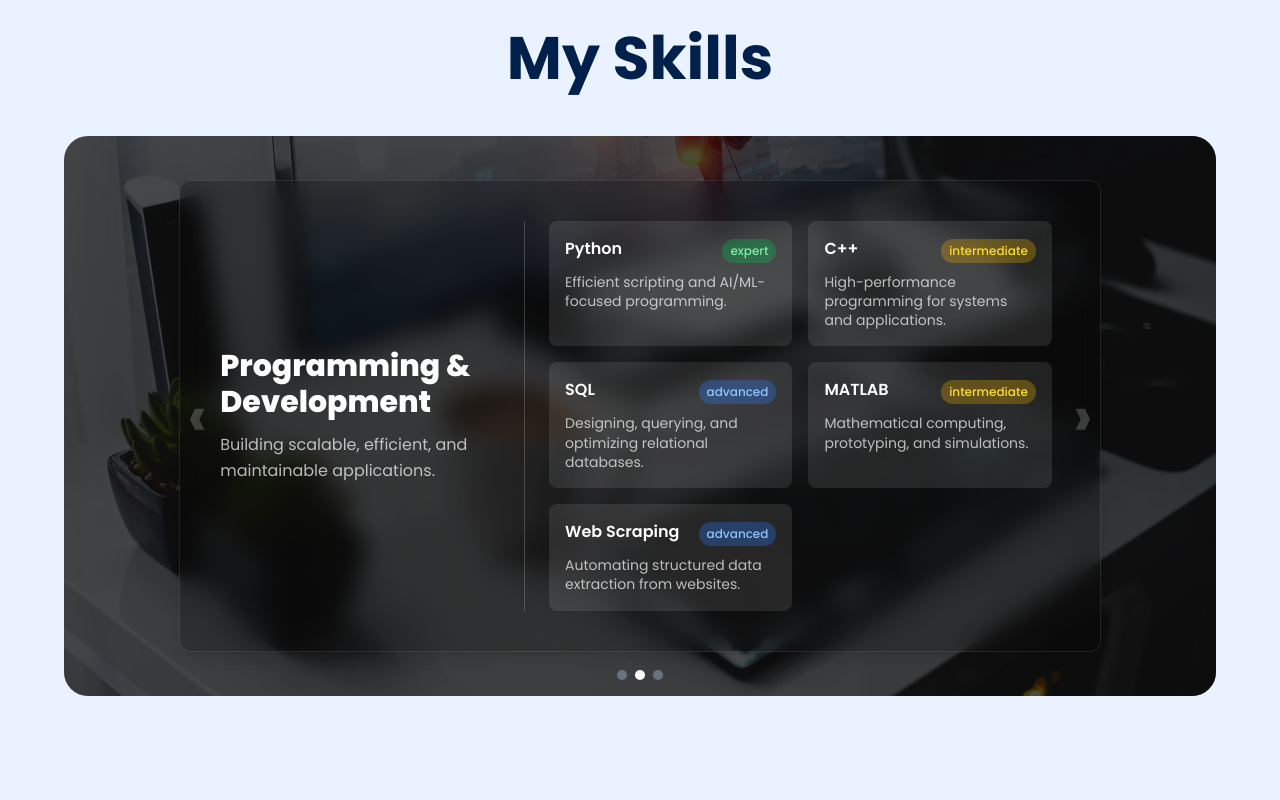
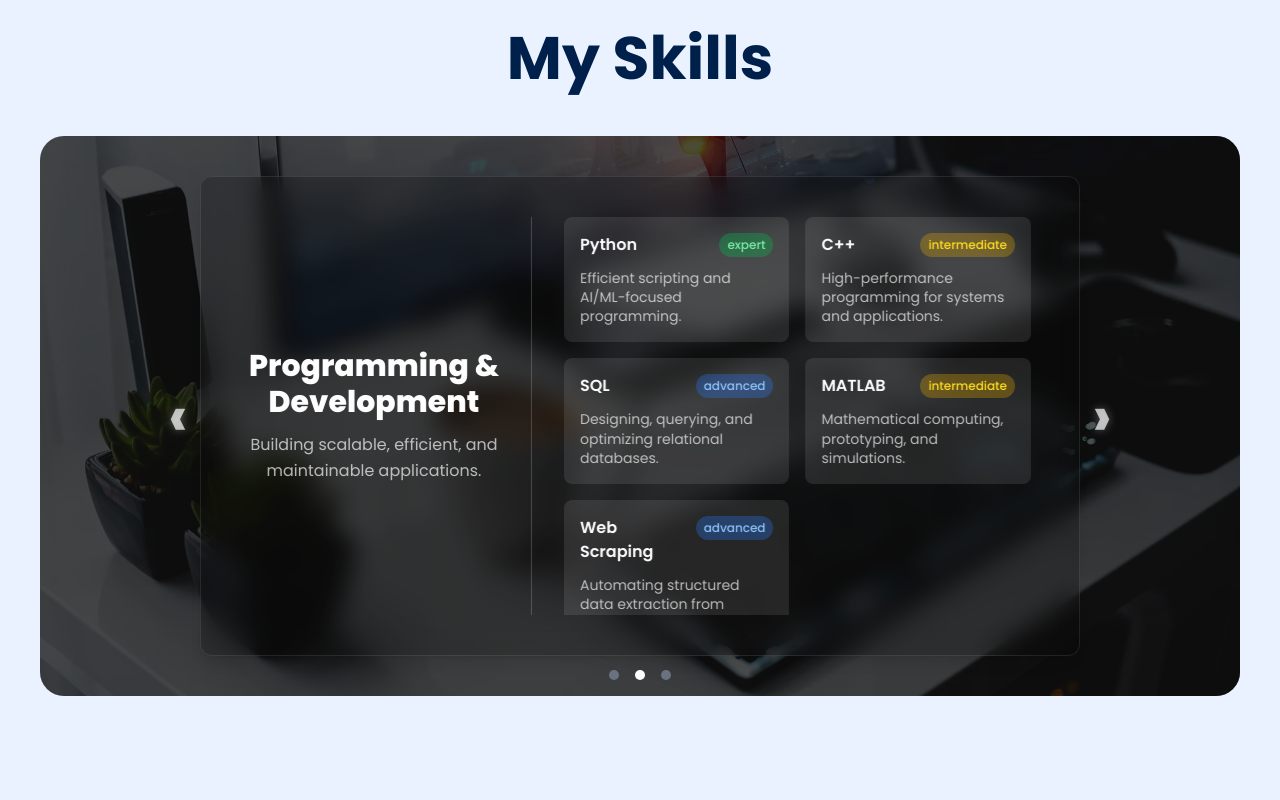
Before and after one commit to Uni-Creator/uni-creator-portfolio, a React (Vite) app: page / in a window 1280 px wide. Shown: the part 3000-3800 px from the top of the page. Built offline with nearby package versions, Linux system fonts and the light colour scheme.

Commit message:
Changed: slide UI, and animations file of slide

```diff
--- a/constants/index.ts
+++ b/constants/index.ts
@@ -9,7 +9,7 @@ import type {
 
 
 const animateType:AnimationType = "slide-right";
-const animateDuration: number = 0.4;
+const animateDuration: number = 0.8;
 
 const navLists: NavListsType = [
   { id: "home",href:"#home" ,title: "Home" },
@@ -128,7 +128,7 @@ const mySkillsList: SkillsListType = [
         id: "ml",
         title: "Machine Learning (ML)",
         description: "Designing and implementing predictive and adaptive models.",
-        level: "advanced",
+        level: "beginner",
       },
       {
         id: "dl",
--- a/src/components/Projects.tsx
+++ b/src/components/Projects.tsx
@@ -69,8 +69,8 @@ const Projects = ({
       id="projects"
       className="w-full flex-center flex-col py-12 px-6 "
     >
-      <div className="w-full flex-center flex sm:flex-nowrap gap-10 flex-wrap-reverse mb-10">
-        <div className="flex-center w-full sm:w-fit ">
+      <div className="w-full flex-center flex sm:flex-nowrap gap-10  mb-10">
+        <div className="flex-center max-sm:flex-wrap-reverse gap-5 w-full sm:w-fit ">
           <div className=" flex-center w-full flex-col space-y-5">
             <h1
               id="project-heading"
--- a/src/components/Skills.tsx
+++ b/src/components/Skills.tsx
@@ -5,7 +5,7 @@ const Skills = ({ sectionRef }: { sectionRef: (node?: Element | null) => void })
   return (
     <div
       ref={sectionRef}
-      id="skills"    >
+      id="skills">
       <h2 className="text-6xl  font-bold text-text-primary mb-12">My Skills</h2>
       <div className="carousel-container">
       <Carousel animationType={animateType} animationDuration={animateDuration}/>
--- a/src/index.css
+++ b/src/index.css
@@ -158,23 +158,29 @@ html {
     @apply w-screen min-h-screen flex flex-col items-center justify-center px-4 sm:px-10 py-12;
 
     .carousel-container {
-    @apply relative w-full max-w-6xl h-[70vh] flex items-center justify-center
+      @apply relative w-full  h-[70vh] flex items-center justify-center
            rounded-3xl overflow-hidden bg-[url('/images/skill-bg.avif')] bg-cover bg-center bg-fixed;
 
       /* Dark overlay for contrast */
       &::before {
         content: "";
         @apply absolute inset-0 bg-black/70;
+        z-index: 0;
       }
 
       .carousel {
-      @apply relative z-10 w-full  h-full flex flex-col justify-center items-center;
+        @apply relative z-10 w-full h-full flex flex-col justify-center items-center;
       }
     }
 
-  /* Slide Container */
     .slide-container {
-    @apply absolute inset-0 transition-all duration-700 backdrop-blur-md ease-in-out;
+      @apply absolute inset-0 backdrop-blur-md;
+    }
+
+    .slide-container.active {
+      opacity: 1;
+      pointer-events: auto;
+      z-index: 10; /* active slide above others */
     }
 
     /* Slide Layout */
@@ -191,7 +197,7 @@ html {
       @apply text-2xl md:text-3xl font-extrabold text-white;
     }
     .title p {
-    @apply text-sm md:text-base text-white/70 leading-relaxed;
+      @apply text-sm md:text-base text-white/70 leading-relaxed break-words;
     }
 
     /* Divider */
@@ -201,11 +207,11 @@ html {
 
     /* Content Block */
     .content {
-    @apply flex-1 overflow-y-auto max-h-[50vh] pr-2;
+      @apply flex-1 overflow-y-auto max-h-[50vh] px-2;
     }
 
     .content ul {
-    @apply grid sm:grid-cols-2 gap-4;
+      @apply grid  sm:grid-cols-2 gap-4 max-h-[50vh]  overflow-y-auto;
     }
 
     .content li {
@@ -213,15 +219,15 @@ html {
     }
 
     .content li h3 {
-    @apply truncate font-semibold text-white mb-1 group-hover:text-blue-300;
+      @apply w-full  font-semibold text-white mb-1 group-hover:text-blue-300;
     }
 
     .content li span.level {
-    @apply text-xs font-medium px-2 py-1 rounded-full ml-2;
+      @apply w-fit text-xs font-medium px-2 py-1 rounded-full ml-2;
     }
 
     .content li p {
-    @apply text-white/70 text-sm leading-snug;
+      @apply text-white/70 text-sm leading-snug break-words;
     }
 
     /* Custom scrollbar */
@@ -231,15 +237,18 @@ html {
     .content::-webkit-scrollbar-thumb {
       @apply bg-white/30 rounded-full;
     }
-  /* .content::-webkit-scrollbar-track {
-    @apply bg-transparent;
-  } */
-
     /* Navigation Buttons */
     .navigationButton {
       @apply absolute top-1/2 transform -translate-y-1/2
-           text-white/20 hover:text-white
+           text-white/70 hover:text-white
            cursor-pointer text-6xl font-bold transition duration-300;
+      z-index: 20; /* keep on top */
+      text-shadow: 0 0 10px rgba(255, 255, 255, 0.3); /* subtle glow */
+    }
+    .navigationButton:hover {
+      text-shadow: 0 0 15px rgba(255, 255, 255, 0.6),
+        0 0 30px rgba(0, 150, 255, 0.4); /* brighter glow on hover */
+      /* transform: translateY(-50%) scale(1.1); small grow effect */
     }
     .prev {
       @apply left-2;
@@ -250,14 +259,21 @@ html {
 
     /* Indicators */
     .indicators {
-    @apply absolute bottom-4 flex gap-2;
+      @apply absolute bottom-4 left-1/2 -translate-x-1/2 flex gap-2;
+      z-index: 30; /* ensure above overlay & slides */
     }
     .indicator {
       @apply w-3 h-3 rounded-full bg-white/30 cursor-pointer transition;
+      box-shadow: 0 0 6px rgba(255, 255, 255, 0.2); /* faint glow */
+    }
+    .indicator:hover {
+      @apply bg-white/70;
+      box-shadow: 0 0 10px rgba(255, 255, 255, 0.5);
+      transform: scale(1.2);
     }
     .indicator.active {
       @apply bg-white;
+      box-shadow: 0 0 12px rgba(0, 200, 255, 0.8); /* strong glow for active */
     }
   }
-
 }
--- a/src/utils/Carousel/Carousel.tsx
+++ b/src/utils/Carousel/Carousel.tsx
@@ -7,8 +7,10 @@ import Slide from "./Slide";
 import Indicators from "./Indicators";
 import Navigation from "./Navigation";
 import type { CarouselProps } from "../utilsType";
+import { debounce, throttle } from "../timing";
 
 const DEBOUNCE_DELAY = 2000;
+const THROTTLE_DELAY = 800; // prevent double animations
 
 const Carousel = ({
   animationType = "slide-up",
@@ -19,20 +21,31 @@ const Carousel = ({
   const [animating, setAnimating] = useState<boolean>(false);
   const slideRefs = useRef<(HTMLDivElement | null)[]>([]);
   const prev = useRef<number>(0);
-  const debounceTimer = useRef<ReturnType<typeof setTimeout> | null>(null);
 
   const listLength = mySkillsList.length;
 
   // Auto slide
   useEffect(() => {
     if (paused) return;
+
     const interval = setInterval(() => {
-      goToSlide(current + 1);
+      setCurrent((prev) => (prev + 1) % listLength);
     }, 6000);
+
     return () => clearInterval(interval);
-  }, [current, paused]);
+  }, [paused, listLength]);
 
-  // Animate in/out
+  // Animate first slide
+  useGSAP(() => {
+    const firstSlide = slideRefs.current[0];
+    if (firstSlide) {
+      animateSlide(null, firstSlide, animationType, animationDuration, () =>
+        setAnimating(false)
+      );
+    }
+  }, []);
+
+  // Animate on slide change
   useGSAP(() => {
     const oldSlide = slideRefs.current[prev.current];
     const newSlide = slideRefs.current[current];
@@ -45,27 +58,31 @@ const Carousel = ({
     prev.current = current;
   }, [current]);
 
-  const goToSlide = (index: number) => {
+  // Throttled navigation
+  const goToSlide = throttle((index: number) => {
     if (animating) return;
     const newIndex = (index + listLength) % listLength;
     setCurrent(newIndex);
-  };
+  }, THROTTLE_DELAY);
+
+  // Debounced pause/resume
+  const resume = () => setPaused(false);
+  const debouncedResume = debounce(resume, DEBOUNCE_DELAY);
 
   const pauseWithDebounce = () => {
     setPaused(true);
-    if (debounceTimer.current) clearTimeout(debounceTimer.current);
-    debounceTimer.current = setTimeout(() => setPaused(false), DEBOUNCE_DELAY);
+    debouncedResume();
   };
 
   return (
     <div
-      className="relative w-full sm:w-[80%] carousel"
+      className="relative w-full sm:w-[80%] sm:p-10 carousel overflow-hidden"
       onMouseOver={() => setPaused(true)}
       onMouseLeave={pauseWithDebounce}
       onTouchStart={() => setPaused(true)}
     >
       {/* Slides */}
-      <div className="relative">
+      <div className="relative w-full h-full">
         {mySkillsList.map(({ id, title, summary, features }, index) => (
           <Slide
             key={id}
--- a/src/utils/Carousel/Indicators.tsx
+++ b/src/utils/Carousel/Indicators.tsx
@@ -9,7 +9,7 @@ interface IndicatorsProps {
 
 const Indicators: FC<IndicatorsProps> = ({ count, current, goToSlide, pauseWithDebounce }) => {
   return (
-    <div className="absolute bottom-4 left-1/2 transform -translate-x-1/2 flex space-x-2">
+    <div className="absolute indicators bottom-4 left-1/2 transform -translate-x-1/2 flex space-x-2">
       {Array.from({ length: count }).map((_, index) => (
         <button
           key={index}
--- a/src/utils/Carousel/Slide.tsx
+++ b/src/utils/Carousel/Slide.tsx
@@ -8,23 +8,21 @@ const levelColors: Record<string, string> = {
   expert: "bg-green-500/30 text-green-300",
 };
 
-const Slide: FC<SlideProps> = ({
-  title,
-  summary,
-  features,
-  active,
-  slideRef,
-}) => {
+const Slide: FC<SlideProps> = ({ title, summary, features, active, slideRef }) => {
   return (
     <div
       ref={slideRef}
-      className={`slide-container ${
-        active ? "opacity-100 relative block" : "opacity-0 hidden"
+      className={`slide-container absolute bottom-0 left-0 w-full h-full ${
+        active ? "z-10" : "z-0"
       }`}
+      style={{
+        visibility: active ? "visible" : "hidden", // GSAP will override during animation
+        pointerEvents: active ? "auto" : "none",
+      }}
     >
       <div className="slide">
         {/* Title Block */}
-        <div className="title">
+        <div className="title text-center flex flex-col w-full md:w-1/3">
           <h2>{title}</h2>
           {summary && <p>{summary}</p>}
         </div>
@@ -32,18 +30,16 @@ const Slide: FC<SlideProps> = ({
         {/* Divider */}
         <div className="divider"></div>
 
-        {/* Features / Skills */}
+        {/* Features */}
         <div className="content">
           <ul>
             {features.map(({ id, title, description, level }) => (
-              <li key={id} className="group">
+              <li key={id}>
                 <div className="flex items-center justify-between mb-2">
-                  <h3 title={title} className="cursor-default">
-                    {title}
-                  </h3>
+                  <h3 className="text-ellipsis">{title}</h3>
                   {level && (
                     <span
-                      className={`text-xs font-medium px-2 py-1 rounded-full whitespace-nowrap ${
+                      className={`level self-start ${
                         levelColors[level] || "bg-gray-500/30 text-gray-300"
                       }`}
                     >
@@ -51,7 +47,6 @@ const Slide: FC<SlideProps> = ({
                     </span>
                   )}
                 </div>
-
                 {description && <p>{description}</p>}
               </li>
             ))}
@@ -61,5 +56,4 @@ const Slide: FC<SlideProps> = ({
     </div>
   );
 };
-
 export default Slide;
--- /dev/null
+++ b/src/utils/timing.ts
@@ -0,0 +1,35 @@
+// utils/timing.ts
+
+// Debounce: waits until user stops calling the function
+export function debounce<T extends (...args: any[]) => void>(
+  func: T,
+  delay: number
+) {
+  let timeout: ReturnType<typeof setTimeout> | null = null;
+
+  return function (this: unknown, ...args: Parameters<T>) {
+    if (timeout) clearTimeout(timeout);
+
+    timeout = setTimeout(() => {
+      func.apply(this, args);
+    }, delay);
+  };
+}
+
+// Throttle: allows function to run at most once every `limit` ms
+export function throttle<T extends (...args: any[]) => void>(
+  func: T,
+  limit: number
+) {
+  let inThrottle = false;
+
+  return function (this: unknown, ...args: Parameters<T>) {
+    if (!inThrottle) {
+      func.apply(this, args);
+      inThrottle = true;
+      setTimeout(() => {
+        inThrottle = false;
+      }, limit);
+    }
+  };
+}
```
Also changed, not shown: animations/slideAnimation.ts (+67 -43 lines). Lines whose indentation alone changed are shown as unchanged.
